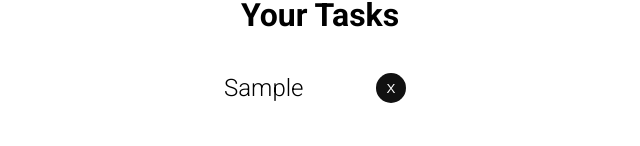
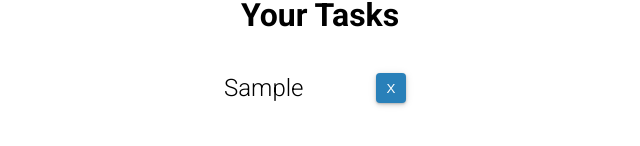
Before and after one commit to Mnigos/task-manager-site, a Next.js app: page / in a window 1280 px wide. Both pictures are taken after typing "Sample" into the empty fields and a click on the button "ADD". Shown: the part 176-322 px from the top of the page, without its empty margins (320-960 px from the left). Built offline with nearby package versions, Linux system fonts and the light colour scheme.

Commit message:
refactor(DeleteButton): change button styling

```diff
--- a/src/components/items/DeleteButton.tsx
+++ b/src/components/items/DeleteButton.tsx
@@ -3,21 +3,65 @@ import React, { MouseEventHandler } from 'react'
 
 import { theme } from 'assets/styles/theme'
 
-interface DeleteButtonProps {
+interface ButtonProps {
+  isDarker?: boolean
+  size?: 's' | 'm' | 'l' | 'xl'
+  type?: 'button' | 'submit' | 'reset'
+  shape?: 'raised' | 'ghost'
+  color?: 'primary' | 'white' | 'secondary' | 'black'
+}
+
+interface DeleteButtonProps extends ButtonProps {
   onClick: MouseEventHandler<HTMLButtonElement>
 }
 
-const StyledButton = styled.button`
+const StyledButton = styled.button<ButtonProps>`
+  background-color: ${({ shape, color }) => {
+    if (shape === 'ghost') return theme.colors.white
+    else return theme.colors[color || 'primary']
+  }};
+  color: ${({ color, shape }) => {
+    if (color === 'white') return theme.colors.black
+    if (shape === 'ghost') return theme.colors[color || 'primary']
+    else return theme.colors.white
+  }};
+  border: ${({ shape, color }) => {
+    if (shape === 'ghost')
+      return `1px ${theme.colors[color || 'primary']} solid`
+    else return 'none'
+  }};
+  width: ${({ size }) => {
+    if (size === 'xl') return '400px'
+    else if (size === 'l') return '320px'
+    else if (size === 'm') return '220px'
+    else return '70px'
+  }};
+  height: ${({ size }) => {
+    if (size === 'xl') return '150px'
+    else if (size === 'l') return '100px'
+    else if (size === 'm') return '80px'
+    else return '30px'
+  }};
+  box-shadow: ${({ shape }) => {
+    if (shape === 'ghost') return 'none'
+    else
+      return `0px 1px 2px rgba(0, 0, 0, 0.16), 0px 2px 4px rgba(0, 0, 0, 0.12),
+    0px 1px 8px rgba(0, 0, 0, 0.1)`
+  }};
   width: 30px;
   height: 30px;
-  background-color: #111;
-  border-radius: 50px;
+  background-color: ${theme.colors.primary};
+  border-radius: 4px;
   border: none;
   color: white;
   cursor: pointer;
 
-  &:hover {
-    background-color: ${theme.colors.black};
+  &:active {
+    transform: translatey(3px);
+
+    &::after {
+      transform: translatey(3px);
+    }
   }
 `
 
```
